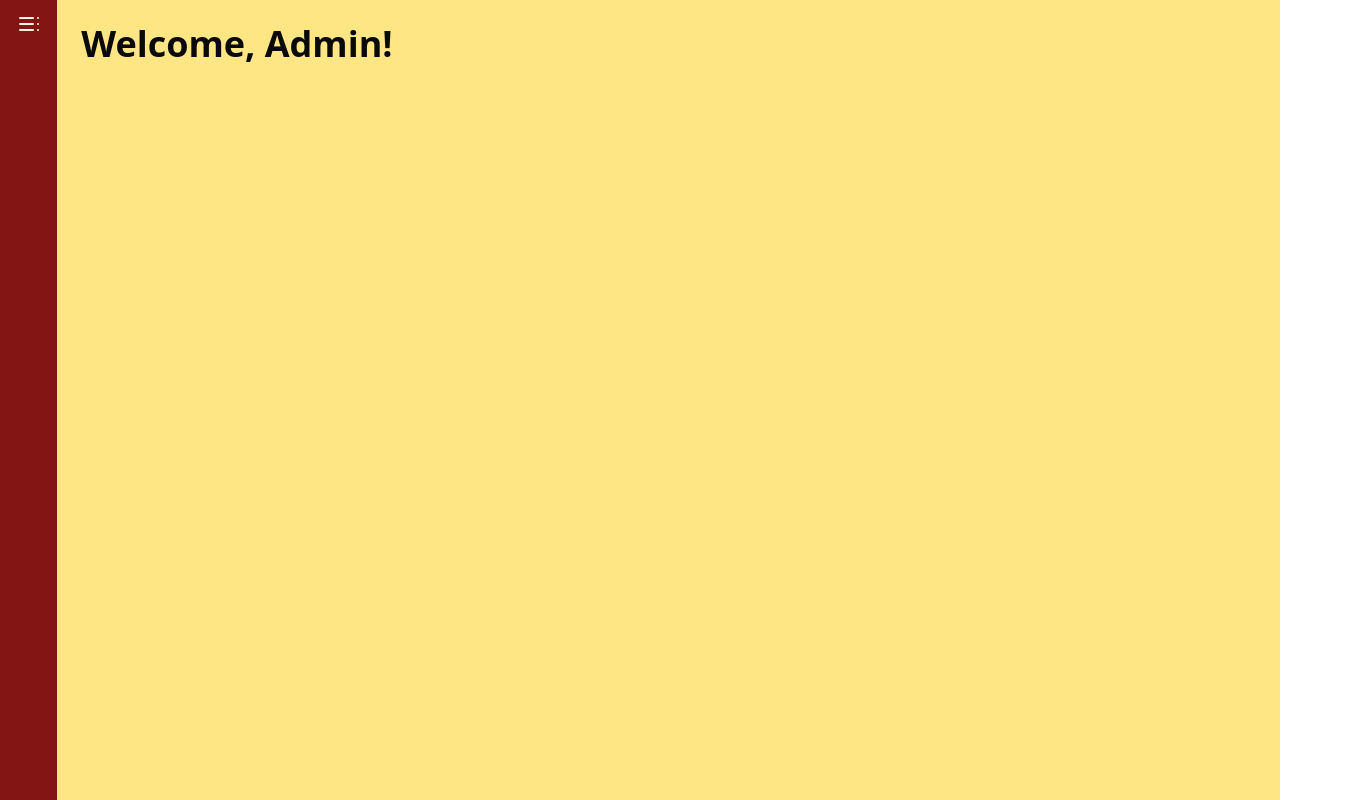
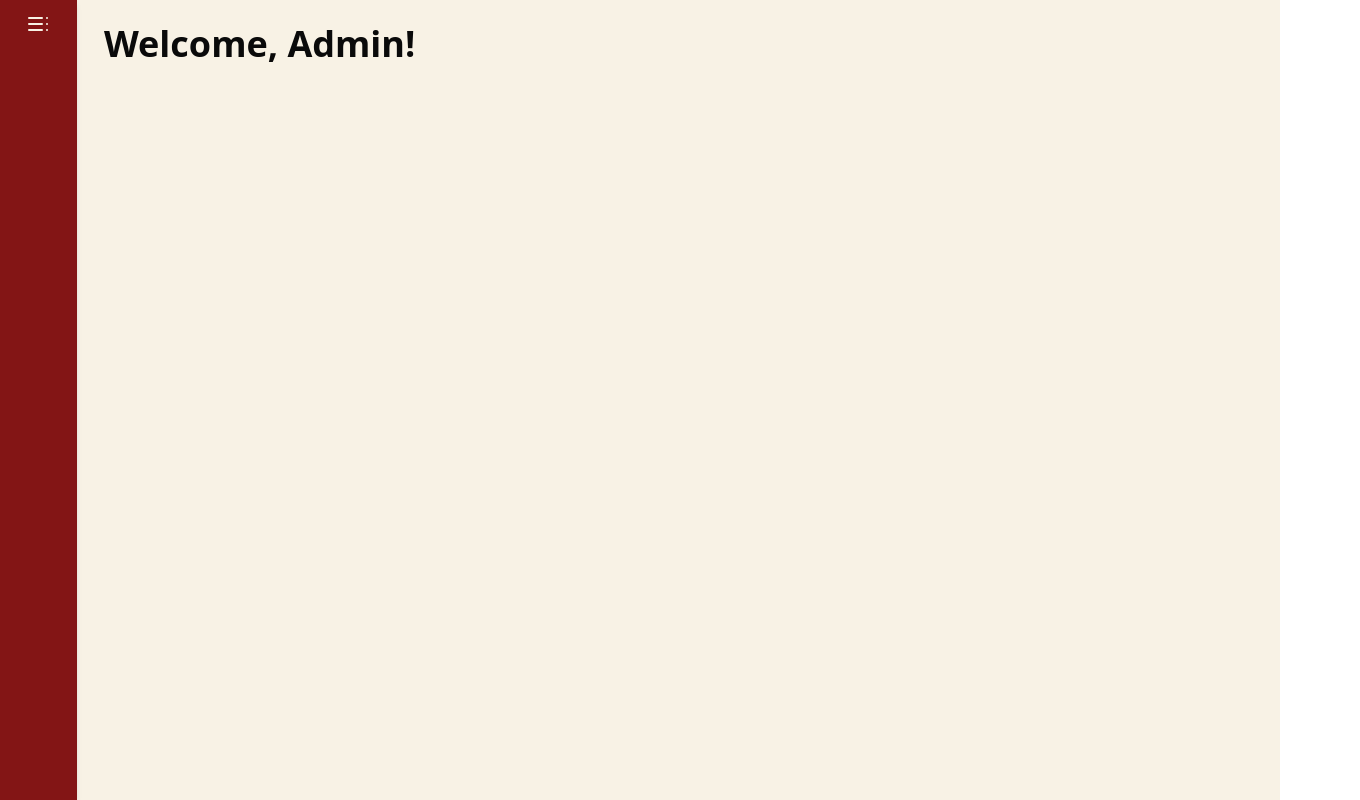
Before and after one commit to chritzadz/permisi-website, a Next.js app: page /admin/home in a window 1280 px wide. Shown: the whole page, 1360 px wide, since content can reach past the window. Built offline with nearby package versions, Linux system fonts and the light colour scheme.

Commit message:
update panel to be in fixed position

```diff
--- a/src/app/admin/home/page.tsx
+++ b/src/app/admin/home/page.tsx
@@ -23,13 +23,13 @@ const AdminHomePage = () => {
         if (panelRef.current) {
             if (isInitialRender) {
                 gsap.set(panelRef.current, {
-                    width: panelIsOpen ? "300px" : "60px",
+                    width: panelIsOpen ? "100%" : "30%",
                 });
                 setIsInitialRender(false);
             } else {
                 gsap.to(panelRef.current, {
                     duration: 0.5,
-                    width: panelIsOpen ? "300px" : "60px",
+                    width: panelIsOpen ? "100%" : "30%",
                     ease: "power3.out",
                 });
             }
@@ -76,7 +76,8 @@ const AdminHomePage = () => {
     ]
 
     return(
-        <div className="bg-normal-creme h-screen flex flex-row">
+        <div className="bg-normal-creme h-screen relative">
+            <div className="w-1/5 h-full z-10 fixed">
                 <div className="h-full flex overflow-hidden bg-white shadow-md" ref={panelRef}>
                     {
                         panelIsOpen?(
@@ -90,8 +91,10 @@ const AdminHomePage = () => {
                         )
                     }
                 </div>
-            <div className="bg-amber-200 w-full flex flex-col">
-                <div className="w-full p-6 text-4xl font-bold">
+            </div>
+
+            <div className="w-full flex flex-col">
+                <div className="w-full ml-20 p-6 text-4xl font-bold">
                     Welcome, Admin!
                 </div>
             </div>
```
Lines whose indentation alone changed are shown as unchanged.
